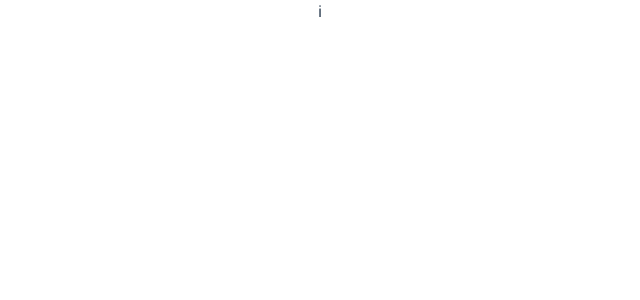
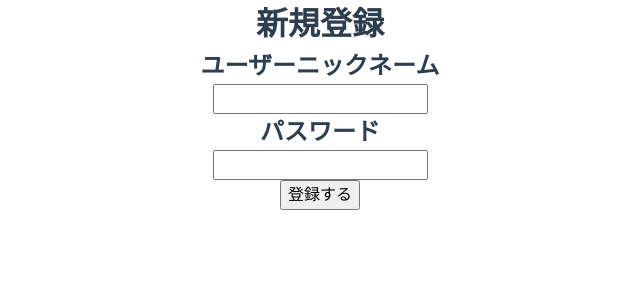
Before and after one commit to Ki-Linux/front_quiz, a Vue app: page /add in a window 1280 px wide. Shown: the top 300 px of the page, without its empty margins (320-960 px from the left). Built offline with nearby package versions, Linux system fonts and the light colour scheme.

Commit message:
add from

```diff
--- a/src/router/index.ts
+++ b/src/router/index.ts
@@ -50,7 +50,7 @@ const routes: Array<RouteConfig> = [
     path: '/add',
     name: 'Add',
     component: () => import('../views/add.vue'),
-    meta: { title: '新規登録' }
+    meta: { title: 'いろいろ3択クイズ[新規登録]' }
   }
 ]
 
--- a/src/views/add.vue
+++ b/src/views/add.vue
@@ -1,5 +1,18 @@
 <template>
-    <p>i</p>
+    <div>
+        <h1>新規登録</h1>
+        <div class="user">
+            <h2>ユーザーニックネーム</h2>
+            <input type="text">
+        </div>
+        <div class="password">
+            <h2>パスワード</h2>
+            <input type="text">
+        </div>
+        <form>
+            <button>登録する</button>
+        </form>
+    </div>
 </template>
 <script lang="ts">
 
```
